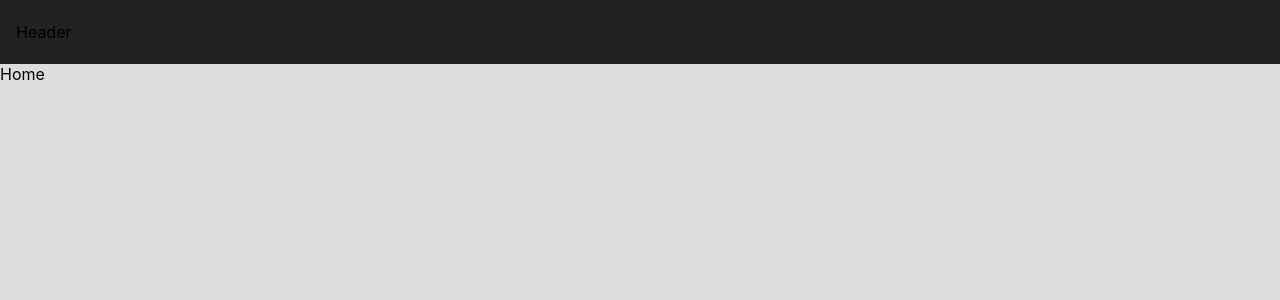
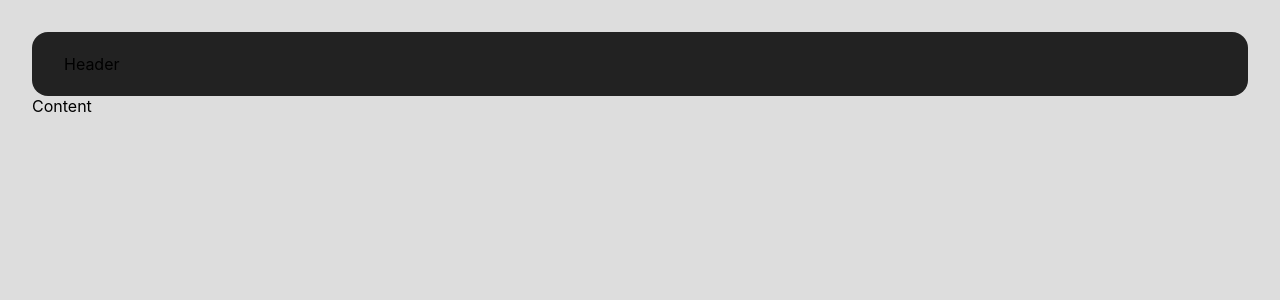
Before and after one commit to Stevic-Nenad/geo-assess, a React (Vite) app: page / in a window 1280 px wide. Shown: the top 300 px of the page. Built offline with nearby package versions, Linux system fonts and the light colour scheme.

Commit message:
adjusted header design a bit, created content div

```diff
--- a/src/components/complex/header/Header.style.scss
+++ b/src/components/complex/header/Header.style.scss
@@ -1,9 +1,15 @@
 .header {
+  position: sticky;
+
   display: flex;
   flex-direction: row;
   justify-content: space-between;
   align-items: center;
-  padding: 1rem;
+
+  padding: 1rem 2rem;
   height: 4rem;
+
   background: #222;
+
+  border-radius: var(--border-radius-m);
 }
--- a/src/index.scss
+++ b/src/index.scss
@@ -1,5 +1,9 @@
 :root {
   font-family: Inter, system-ui, Avenir, Helvetica, Arial, sans-serif;
+
+  --border-radius-s: 0.5rem;
+  --border-radius-m: 1rem;
+  --border-radius-l: 1.5rem;
 }
 
 * {
--- a/src/page/Home.page.tsx
+++ b/src/page/Home.page.tsx
@@ -4,8 +4,10 @@ import Header from "../components/complex/header/Header.component.tsx";
 const HomePage = () => {
   return (
     <div className="home-page">
-      <Header />
-      Home
+      <Header/>
+      <div className="home-page__content">
+        Content
+      </div>
     </div>
   );
 }
--- a/src/page/Home.style.scss
+++ b/src/page/Home.style.scss
@@ -1,2 +1,3 @@
 .home-page {
+  padding: 2rem;
 }
```
